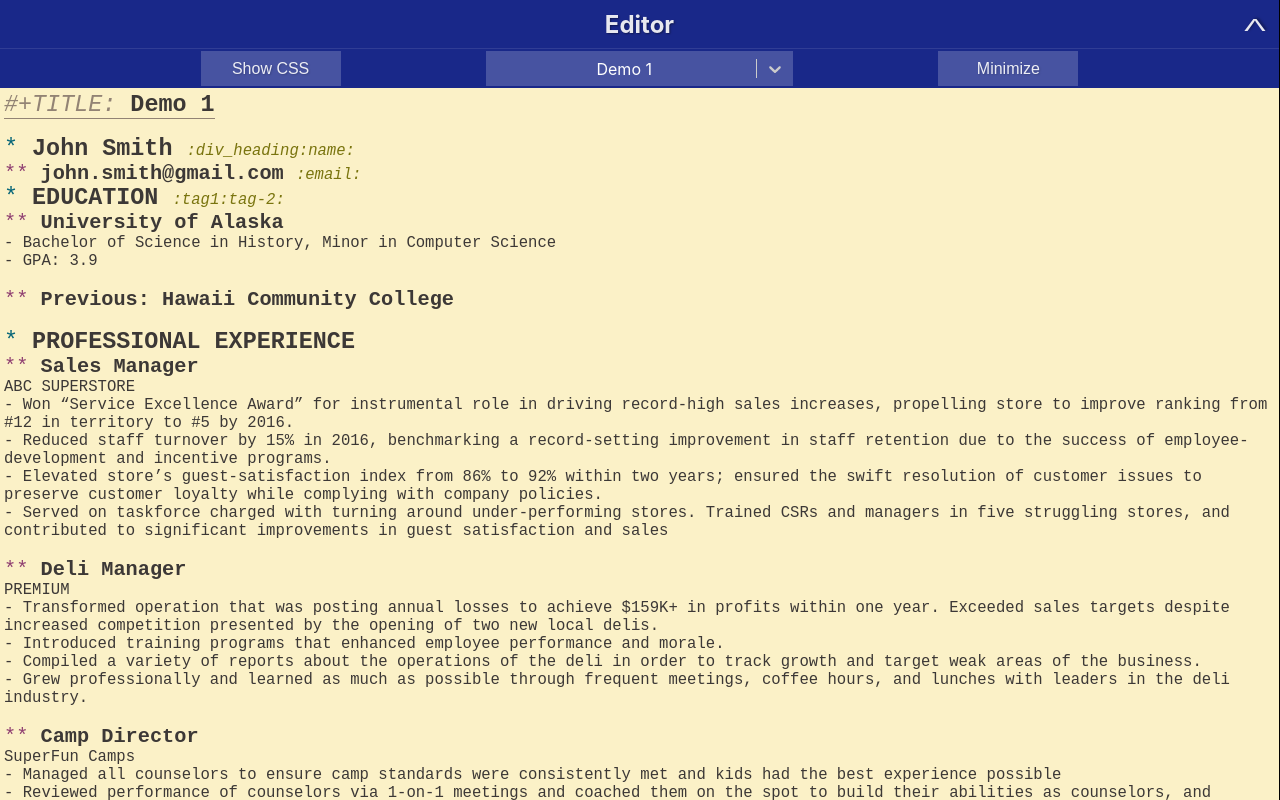
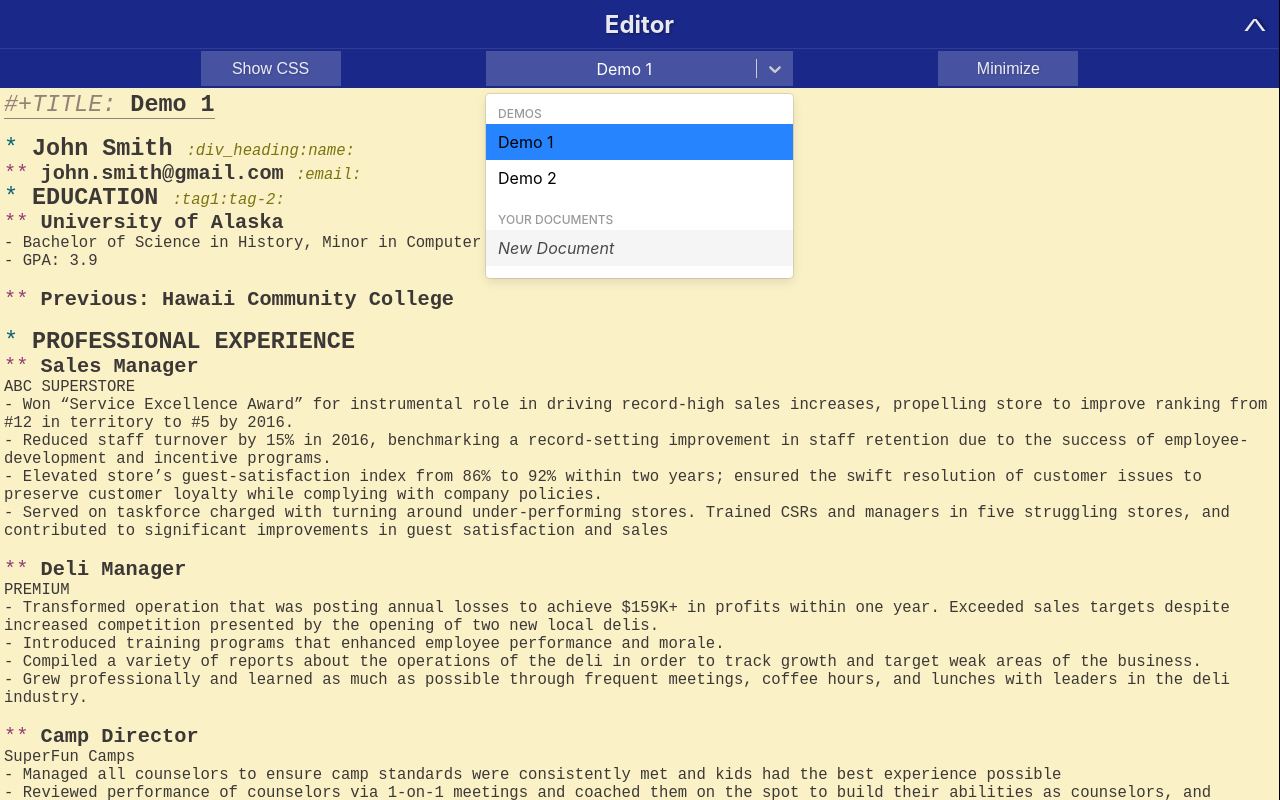
Before and after one commit to gainhad/org-to-resume, a React (Create React App) app: page / in a window 1280 px wide. Built offline with nearby package versions, Linux system fonts and the light colour scheme.

Commit message:
Added style changes to new document buton

```diff
--- a/src/App.js
+++ b/src/App.js
@@ -86,14 +86,44 @@ class App extends React.Component {
   render() {
     const currentDocument = this.state.documents[this.state.selectedDocument];
     const options = [
-      ...this.state.documents.map((doc, index) => {
-        return {
-          value: index,
-          label: doc.title
-        };
-      }),
-      { value: -1, label: "New Document" }
+      {
+        label: "Demos",
+        options: [
+          ...this.state.documents.slice(0, 2).map((doc, index) => {
+            return {
+              value: index,
+              label: doc.title
+            };
+          })
+        ]
+      },
+      {
+        label: "Your Documents",
+        options: [
+          ...this.state.documents.slice(2).map((doc, index) => {
+            return {
+              value: index,
+              label: doc.title
+            };
+          }),
+          {
+            value: -1,
+            label: "New Document",
+            color: "rgba(0, 0, 0, .7)",
+            fontStyle: "italic",
+            background: "rgba(0, 0, 0, .04)"
+          }
+        ]
+      }
     ];
+    const styles = {
+      option: (styles, { data }) => ({
+        ...styles,
+        color: data.color ? data.color : null,
+        background: data.background ? data.background : null,
+        fontStyle: data.fontStyle ? data.fontStyle : null
+      })
+    };
     const selector = (
       <Select
         value={{
@@ -102,8 +132,9 @@ class App extends React.Component {
         }}
         onChange={this.selectedDocumentChange}
         options={options}
-        style={{}}
         isSearchable={false}
+        styles={styles}
+        menuIsOpen={true}
         className="documentSelectorContainer"
         classNamePrefix="documentSelector"
       />
```
